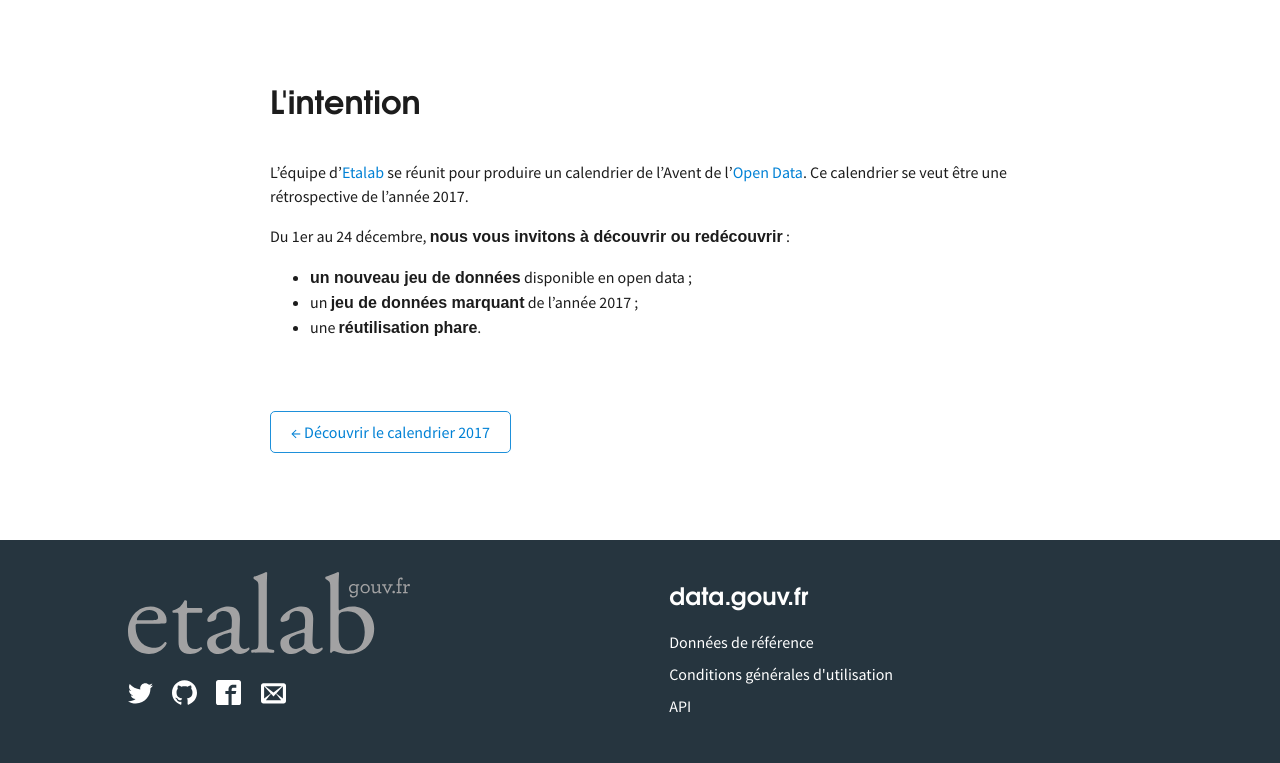
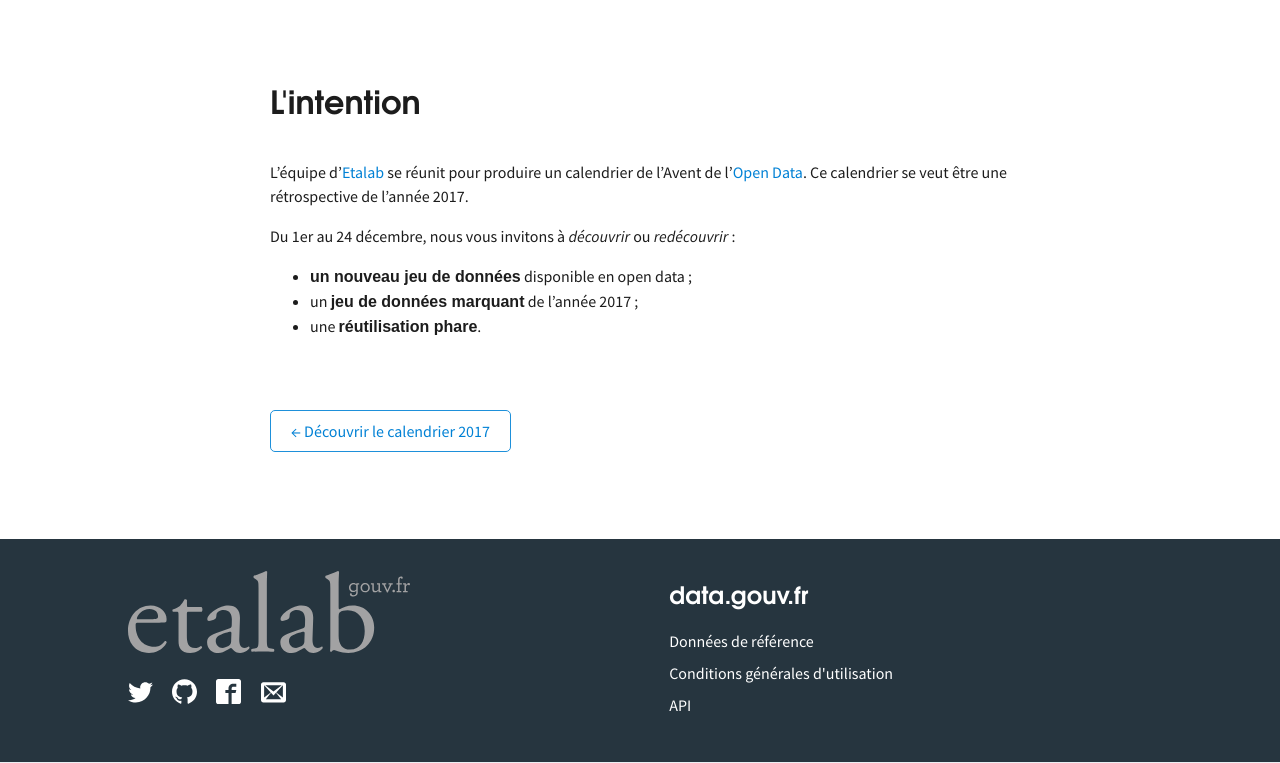
Before and after one commit to etalab/calendrier-lavent, a Jekyll site: the page built from about.md, in a window 1280 px wide. Shown: the part 419-1182 px from the top of the page. Built offline with Jekyll 4.4.1, drawn with Linux system fonts in a browser that asks for light colours; some web fonts are replaced; our own code applies the rules of GitHub Pages for plain Markdown files.

Commit message:
Remove strong emphasis from the intent
props @sandcha

```diff
--- a/about.md
+++ b/about.md
@@ -5,7 +5,7 @@ permalink: /about/
 
 L'équipe d'[Etalab][] se réunit pour produire un calendrier de l'Avent de l'[Open Data][]. Ce calendrier se veut être une rétrospective de l'année 2017.
 
-Du 1er au 24 décembre, **nous vous invitons à découvrir ou redécouvrir** :
+Du 1er au 24 décembre, nous vous invitons à _découvrir_ ou _redécouvrir_ :
 
 - **un nouveau jeu de données** disponible en open data ;
 - un **jeu de données marquant** de l'année 2017 ;
```
